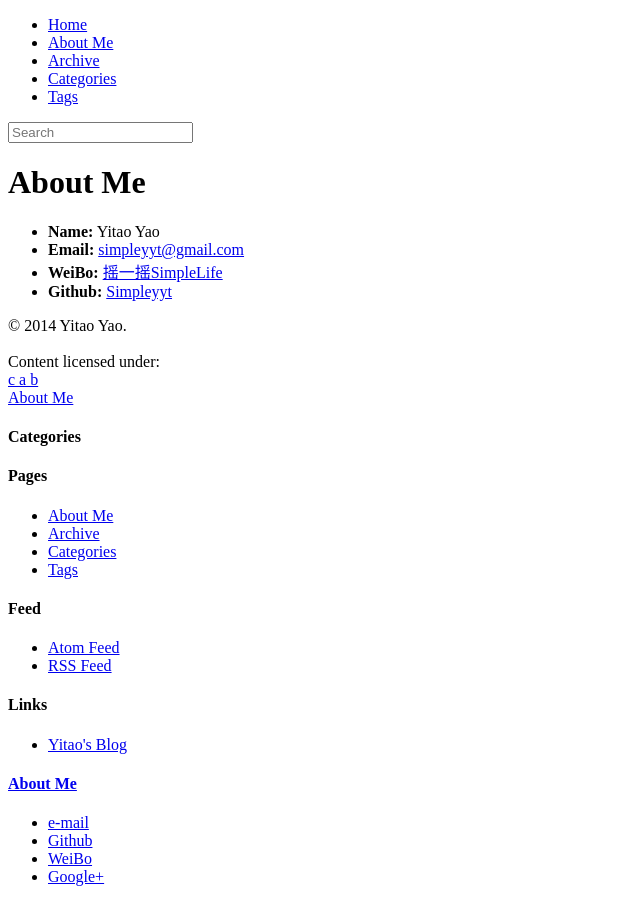
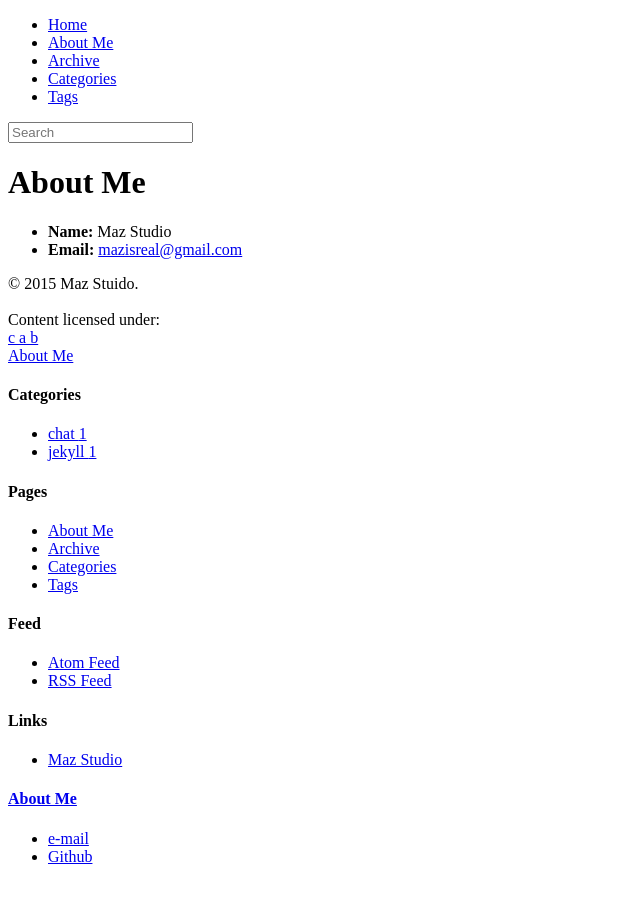
Before and after one commit to mazstudio/mazstudio.github.io, a Jekyll site: the page built from about.md, in a window 1280 px wide. Shown: the whole page, without its empty margins (0-640 px from the left). Built offline with Jekyll 4.4.1, drawn with Linux system fonts in a browser that asks for light colours; nearby versions of some CDN libraries; library files that are not in the unit come from our copies.

Commit message:
updated theme config

```diff
--- a/_config.yml
+++ b/_config.yml
@@ -9,26 +9,24 @@ markdown: kramdown
 
 # The title and tagline is showed on homepage
 #
-title :  Simpleyyt
-tagline: Yitao's Blog
+title :  Maz Studio
+tagline: Maz Stuido
 
 # Information about author
 #
 author :
-  name : Yitao Yao
+  name : Maz Stuido
 
 # Information for contacts showed at on the footer
 #
 contact :
-  e-mail : mailto:simpleyyt@gmail.com
-  Github : https://github.com/Simpleyyt
-  WeiBo : http://www.weibo.com/u/1836017133
-  Google+ : https://plus.google.com/103860633659538888207?rel=author
+  e-mail : mailto:mazisreal@gmail.com
+  Github : https://github.com/mazisreal
 
 # Links showed on the footer
 #
 links :
-  Yitao's Blog : http://simpleyyt.github.io/
+  Maz Studio : http://mazstudio.github.io/
 
 # The search engine. Only support google custom search engine.
 #
@@ -68,7 +66,7 @@ auto_loadmore : true
 # Else if you are pushing to username.github.io, replace with your username.
 # Finally if you are pushing to a GitHub project page, include the project name at the end.
 #
-production_url : http://simpleyyt.github.io
+production_url : http://mazstudio.github.io
 
 # All Jekyll-Bootstrap specific configurations are namespaced into this hash
 #
@@ -125,7 +123,7 @@ JB :
   # Set 'provider' to false to turn commenting off globally.
   #
   comments :
-    provider : duoshuo
+    provider : facebook
     duoshuo :
       short_name : simpleyyt
     disqus :
--- a/_includes/themes/Snail/footer.html
+++ b/_includes/themes/Snail/footer.html
@@ -1,7 +1,7 @@
 <footer>
 	<div class="footer-940">
 		<div class="footer-general-info">
-			© 2014 {{ site.author.name }}.<br><br>
+			© 2015 {{ site.author.name }}.<br><br>
 			Content licensed under:<br>
 			<a class="cc" href="http://creativecommons.org/licenses/by-sa/3.0/">c a b</a><br>
 			<a href = "{{ site.JB.about_path }}">About Me</a><br>
--- a/_posts/2015-03-16-the-first-post.markdown
+++ b/_posts/2015-03-16-the-first-post.markdown
@@ -1,5 +1,6 @@
 ---
 layout: post
+category: chat
 title:  "블로그 개시했습니다!"
 date:   2015-03-16 15:00
 tags: none
--- a/about.md
+++ b/about.md
@@ -4,7 +4,5 @@ title: About Me
 header: About Me
 group: navigation
 ---
- * **Name:** Yitao Yao
- * **Email:** [simpleyyt@gmail.com](mailto:simpleyyt@gmail.com)
- * **WeiBo:** [摇一摇SimpleLife](http://www.weibo.com/u/1836017133)
- * **Github:** [Simpleyyt](https://github.com/Simpleyyt)
+ * **Name:** Maz Studio
+ * **Email:** [mazisreal@gmail.com](mailto:mazisreal@gmail.com)
```
Also changed, not shown: _posts/2014-03-03-the-newest-in-cup-holding-technology.markdown (deleted, +0 -11 lines), _posts/2015-03-16-mac_osx_에서_jekyll_theme_설치_시_오류_해결_방법.md (+1 -0 lines), assets/themes/Snail/img/avatar.jpg, assets/themes/Snail/img/favicon.ico.
